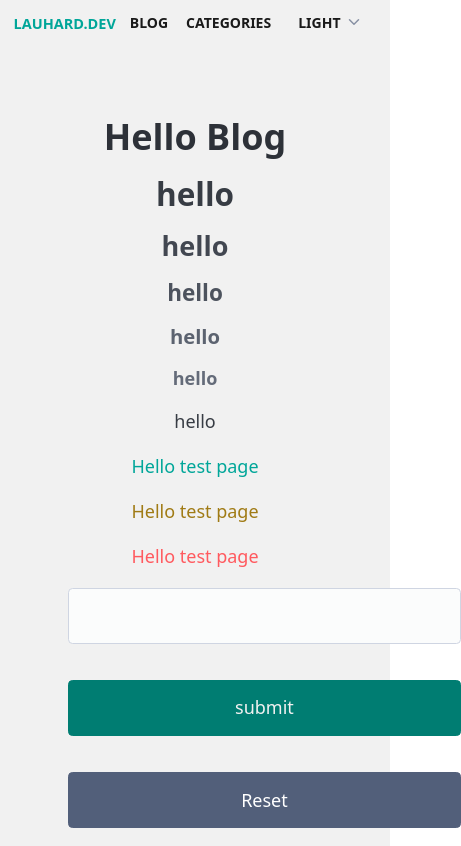
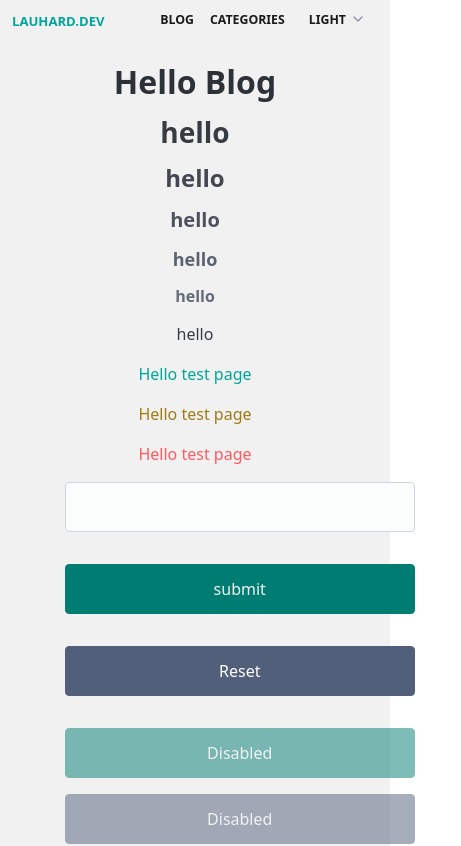
Before and after one commit to lauhard/lauharddev, a SvelteKit app: page / in a window 390 px wide. Shown: the top 846 px of the page, 461 px wide, since content can reach past the window. Built offline with nearby package versions, Linux system fonts and the light colour scheme; no server answers.

Commit message:
add: css media queries for smaller devices, padding, font-size...

```diff
--- a/src/app.css
+++ b/src/app.css
@@ -50,7 +50,6 @@
   /* settings */
   --font-body: Arial, -apple-system, BlinkMacSystemFont, "Segoe UI", Oxygen, Ubuntu, Cantarell, "Open Sans", "Helvetica Neue", sans-serif;
   --font-mono: "Fira Mono", monospace;
-  --side: 2rem;
   --content-width: 980px;
   --base-font-size: 18px;
   --line-height: 1.5;
@@ -59,6 +58,8 @@
   --scroll-padding-top: 20px;
   --shiki-color: var(--text-1);
   --shiki-background-color: var(--surface-1);
+  --side: 0 2rem;
+  --top:2rem 0 0 0;
 }
 
 :root {
@@ -495,12 +496,18 @@
   width: 100%;
   max-inline-size: 100%;
   align-self: center;
-  padding-inline: var(--size-2);
-  padding-block: var(--size-2);
+  /*padding-inline: var(--size-2);
+  padding-block: var(--size-2);*/
   border-radius: var(--size-2);
   box-shadow: var(--shadow-5);
   box-sizing: border-box;
   transition: all var(--animation-time) ease-in-out;
   border-radius: var(--size-4);
   height: 600px;
+}
+
+@media (max-width: 767.98px) {
+  :root {
+    --base-font-size:16px !important;
+  }
 }/*# sourceMappingURL=app.css.map */
--- a/src/app.scss
+++ b/src/app.scss
@@ -61,7 +61,7 @@
     /* settings */
     --font-body: Arial, -apple-system, BlinkMacSystemFont, 'Segoe UI', Oxygen, Ubuntu, Cantarell, 'Open Sans', 'Helvetica Neue', sans-serif;
     --font-mono: 'Fira Mono', monospace;
-    --side: 2rem;
+
     --content-width: 980px;
     --base-font-size: 18px;
     --line-height: 1.5;
@@ -71,7 +71,8 @@
     --shiki-color: var(--text-1);
     --shiki-background-color: var(--surface-1);
 
-
+    --side: 0 2rem;
+    --top:2rem 0 0 0;
 }
 :root{
     color-scheme: dark;
@@ -521,8 +522,8 @@
         width: 100%;
         max-inline-size: 100%;
         align-self: center;
-        padding-inline: var(--size-2);
-        padding-block: var(--size-2);
+        /*padding-inline: var(--size-2);
+        padding-block: var(--size-2);*/
         border-radius: var(--size-2);
         box-shadow: var(--shadow-5);
         box-sizing: border-box;
@@ -531,3 +532,10 @@
         height: 600px;
     }
 }
+
+@media (max-width: 767.98px) {
+    :root {
+        --base-font-size:16px !important;
+    }
+
+}
--- a/src/lib/components/Navigation.svelte
+++ b/src/lib/components/Navigation.svelte
@@ -49,6 +49,8 @@
             padding:0;
             height: 100%;
             font-size: 14px;
+            font-size: .77rem; //14px;
+
             margin-right: 1rem;
             font-weight: bold;
             display: flex;
@@ -61,9 +63,9 @@
                 text-decoration: none;
                 text-align: center;
                 color:var(--text-1);
- &:hover{
-                color:var(--primary);
-            }
+                &:hover{
+                    color:var(--primary);
+                }
             }
 
         }
--- a/src/lib/components/ThemeSwitcher.svelte
+++ b/src/lib/components/ThemeSwitcher.svelte
@@ -77,11 +77,14 @@
         height: auto !important;
         margin: 0 !important;
         font-size: 14px;
+        font-size: 0.77rem; //14px;
         text-transform: uppercase !important;
 
         ::after {
             font-size: 14px !important;
+            font-size: 0.77rem; //14px;
             height: 20px !important;
+            height: 1.05rem !important;
         }
     }
     .dropdown {
@@ -116,6 +119,7 @@
     input {
         background-color: transparent;
         font-size: 13px;
+        font-size: 0.73rem;
         font-weight: bold;
     }
     li,
--- a/src/routes/+layout.svelte
+++ b/src/routes/+layout.svelte
@@ -25,11 +25,8 @@
 </div>
 
 <style lang="scss">
-    main{
-        margin-top: 2rem;
-    }
     .brand a {
-        font-size: 14.5px;
+        font-size: .82rem; //14.5
         margin-left: var(--size-1);
         font-weight: bold;
         text-decoration: none;
@@ -51,6 +48,35 @@
             width: inherit;
             max-width: var(--content-width);
             align-self: center;
+            margin:var(--top);
         }
     }
+    @media (max-width: 575.98px) {
+        main{
+            --side: 0 1rem;
+        }
+    }
+
+    // Small devices (landscape phones, less than 768px)
+    @media (max-width: 767.98px) {
+        main {
+            --base-font-size:6px !important;
+        }
+    }
+
+    // Medium devices (tablets, less than 992px)
+    @media (max-width: 991.98px) {
+        main{
+            padding: var(--side);
+            --top:1.5rem;
+        }
+     }
+
+    // Large devices (desktops, less than 1200px)
+    @media (max-width: 1199.98px) {
+        main {
+            margin-top: 2rem;
+        }
+    }
+
 </style>
--- a/src/routes/blog/[slug]/+page.svelte
+++ b/src/routes/blog/[slug]/+page.svelte
@@ -29,7 +29,7 @@
 {/if}
 
 
-<h1>{metadata.title}</h1>
+<h2>{metadata.title}</h2>
 
 {#if metadata.excerpt}
     <p class="excerpt">{metadata.excerpt}</p>
@@ -64,9 +64,10 @@
 </div>
 
 <style lang="scss">
-
-    p{
-        margin: 0;
+    .metadata, .excerpt{
+        p {
+            margin: 0;
+        }
     }
     .excerpt{
         margin-bottom: 1rem;
@@ -80,17 +81,16 @@
 
     }
     .metadata{
-
         .value{
             font-size: 0.9rem;
-             font-size: 16px;
+            font-size: .89rem; //16px
         }
     }
     .categories {
-        margin-bottom: 2rem;
+        margin-bottom: 1rem;
         .category{
             margin-right: 0.5rem;
-            font-size: 16px;
+            font-size: .89rem;
             text-transform: capitalize;
             &::after{
                 content: ',';
@@ -100,8 +100,9 @@
                     content: '';
                 }
             }
-
+            /*&::before{
+                content: '#';
+            }*/
         }
     }
-
 </style>
```
Also changed, not shown: src/routes/blog/+page.svelte (+25 -1 lines), src/routes/blog/category/+page.svelte (+24 -1 lines), src/routes/blog/category/[category]/+page.svelte (+20 -1 lines), 1 other file (tests, documents, lock files or other folders).
